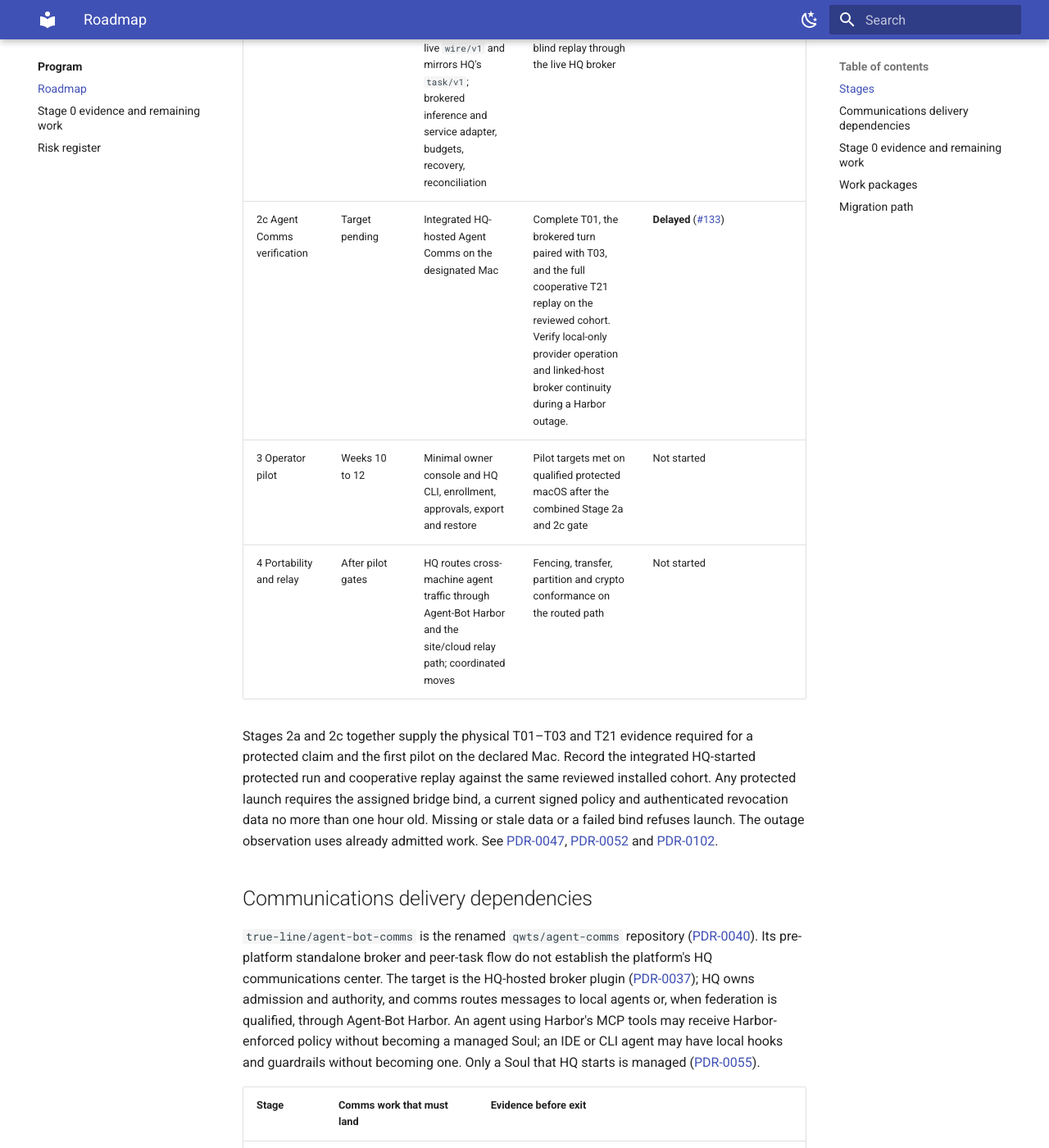
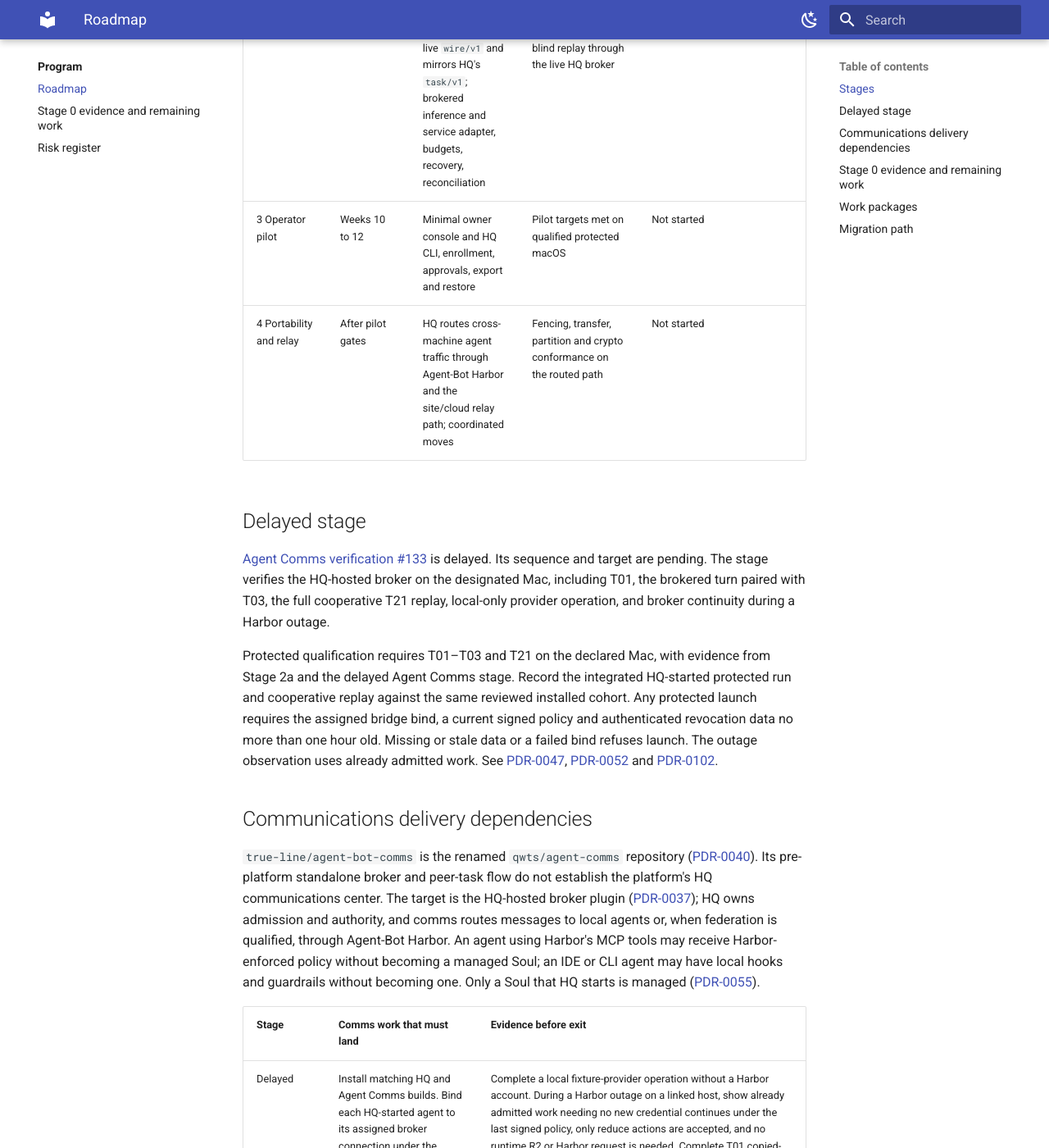
Before and after one commit to true-line/agent-bot-platform, an MkDocs documentation site: the page built from docs/10-program/roadmap.md, in a window 1280 px wide and 1400 px high, scrolled down 1268 px. Shown: the whole window at 82% size. Built offline with MkDocs 1.6.1 and Material for MkDocs 9.7.7, drawn with Linux system fonts in a browser that asks for light colours; some of the changed text lies outside the part shown.

Commit message:
Leave the delayed Agent Comms stage unnumbered
Track verification outside the numbered roadmap until its placement is decided.

Agent-Bot-Write: ghw_050970d097808a53
Agent-Bot-Session: 8e24d0bd6d68

```diff
--- a/docs/10-program/roadmap.md
+++ b/docs/10-program/roadmap.md
@@ -15,18 +15,24 @@ Stages exit on evidence. S6 estimates the dates. [PDR-0085](../04-decisions/PDR-
 | Stage | Planning range | Deliverable | Exit evidence | Recorded state |
 |---|---|---|---|---|
 | 0 Contract baseline | Weeks 1 to 2 | Glossary, schemas, fixtures, threat model, compatibility inventory, traceability | Shared fixtures validate in runtime and broker (T14) | The owner confirmed exit by approving [closeout PR #79](https://github.com/true-line/agent-bot-platform/pull/79), which closed [#66](https://github.com/true-line/agent-bot-platform/issues/66). See [evidence](#stage-0-evidence-and-remaining-work). |
-| 1 Local vertical slice | Weeks 3 to 5 | One Soul, two members, local admission, task ledger, fake adapters | One task completes with scoped proposals and one final commitment | Exit evidence complete 2026-11-17; approval of [#67](https://github.com/true-line/agent-bot-platform/issues/67) confirms exit. T04/T05/T20 passed under `managed-cooperative` ([soul-conformance PR #7](https://github.com/true-line/soul-conformance/pull/7)). [PR #10](https://github.com/true-line/soul-conformance/pull/10) [post-merge CI](https://github.com/true-line/soul-conformance/actions/runs/44104254218) passed 31 tests and `hello.soul` against the pinned runtime and real HQ. Clean reports: [artifact 14336598815](https://github.com/true-line/soul-conformance/actions/runs/44104254218/artifacts/14336598815), ZIP SHA-256 `3449cc028f36a3653de16d1fd23346df65138d31bfe0fb1fb2bc0a1fa0baeeed`. The result qualifies the cooperative profile. Stages 2a and 2c supply the protected-host evidence. |
+| 1 Local vertical slice | Weeks 3 to 5 | One Soul, two members, local admission, task ledger, fake adapters | One task completes with scoped proposals and one final commitment | Exit evidence complete 2026-11-17; approval of [#67](https://github.com/true-line/agent-bot-platform/issues/67) confirms exit. T04/T05/T20 passed under `managed-cooperative` ([soul-conformance PR #7](https://github.com/true-line/soul-conformance/pull/7)). [PR #10](https://github.com/true-line/soul-conformance/pull/10) [post-merge CI](https://github.com/true-line/soul-conformance/actions/runs/44104254218) passed 31 tests and `hello.soul` against the pinned runtime and real HQ. Clean reports: [artifact 14336598815](https://github.com/true-line/soul-conformance/actions/runs/44104254218/artifacts/14336598815), ZIP SHA-256 `3449cc028f36a3653de16d1fd23346df65138d31bfe0fb1fb2bc0a1fa0baeeed`. The result qualifies the cooperative profile. Protected qualification requires additional physical evidence. |
 | 2a Member isolation | Weeks 6 to 7 | HQ-controlled local launch and account isolation, Machine signing custody, host egress enforcement and cooperative refusal | On the declared Mac, verify T02 custody and no fallback, T03 direct egress denial, and the host-side cooperative refusal and profile evidence for T21. Check linked-host outage policy for already admitted work. | In progress ([#68](https://github.com/true-line/agent-bot-platform/issues/68)) |
 | 2b Brokered adapters | Weeks 8 to 9 | HQ-hosted comms routes live `wire/v1` and mirrors HQ's `task/v1`; brokered inference and service adapter, budgets, recovery, reconciliation | Unknown effects reconcile without blind replay through the live HQ broker | Not started |
-| 2c Agent Comms verification | Target pending | Integrated HQ-hosted Agent Comms on the designated Mac | Complete T01, the brokered turn paired with T03, and the full cooperative T21 replay on the reviewed cohort. Verify local-only provider operation and linked-host broker continuity during a Harbor outage. | **Delayed** ([#133](https://github.com/true-line/agent-bot-platform/issues/133)) |
-| 3 Operator pilot | Weeks 10 to 12 | Minimal owner console and HQ CLI, enrollment, approvals, export and restore | Pilot targets met on qualified protected macOS after the combined Stage 2a and 2c gate | Not started |
+| 3 Operator pilot | Weeks 10 to 12 | Minimal owner console and HQ CLI, enrollment, approvals, export and restore | Pilot targets met on qualified protected macOS | Not started |
 | 4 Portability and relay | After pilot gates | HQ routes cross-machine agent traffic through Agent-Bot Harbor and the site/cloud relay path; coordinated moves | Fencing, transfer, partition and crypto conformance on the routed path | Not started |
 
-Stages 2a and 2c together supply the physical T01–T03 and T21 evidence
-required for a protected claim and the first pilot on the declared Mac.
-Record the integrated HQ-started protected run and cooperative replay against
-the same reviewed installed cohort. Any
-protected launch requires the assigned bridge bind, a current signed policy
+## Delayed stage
+
+[Agent Comms verification #133](https://github.com/true-line/agent-bot-platform/issues/133)
+is delayed. Its sequence and target are pending. The stage verifies the HQ-hosted
+broker on the designated Mac, including T01, the brokered turn paired with T03,
+the full cooperative T21 replay, local-only provider operation, and broker
+continuity during a Harbor outage.
+
+Protected qualification requires T01–T03 and T21 on the declared Mac, with
+evidence from Stage 2a and the delayed Agent Comms stage. Record the integrated
+HQ-started protected run and cooperative replay against the same reviewed
+installed cohort. Any protected launch requires the assigned bridge bind, a current signed policy
 and authenticated revocation data no more than one hour old. Missing or stale
 data or a failed bind refuses launch. The outage observation uses already
 admitted work. See [PDR-0047](../04-decisions/PDR-0047-harbor-is-the-control-plane-of-a-linked-machine.md),
@@ -49,13 +55,13 @@ Only a Soul that HQ starts is managed
 
 | Stage | Comms work that must land | Evidence before exit |
 |---|---|---|
-| 2c | Install matching HQ and Agent Comms builds. Bind each HQ-started agent to its assigned broker connection under the Machine-provisioned account layout. | Complete a local fixture-provider operation without a Harbor account. During a Harbor outage on a linked host, show already admitted work needing no new credential continues under the last signed policy, only reduce actions are accepted, and no runtime R2 or Harbor request is needed. Complete T01 copied-handle refusal before the operation and after HQ restart. Match the authenticated brokered turn to T03 host egress evidence and complete the cooperative T21 replay on the reviewed cohort. [Delayed stage #133](https://github.com/true-line/agent-bot-platform/issues/133) |
+| Delayed | Install matching HQ and Agent Comms builds. Bind each HQ-started agent to its assigned broker connection under the Machine-provisioned account layout. | Complete a local fixture-provider operation without a Harbor account. During a Harbor outage on a linked host, show already admitted work needing no new credential continues under the last signed policy, only reduce actions are accepted, and no runtime R2 or Harbor request is needed. Complete T01 copied-handle refusal before the operation and after HQ restart. Match the authenticated brokered turn to T03 host egress evidence and complete the cooperative T21 replay on the reviewed cohort. [Delayed stage #133](https://github.com/true-line/agent-bot-platform/issues/133) |
 | 2b | Connect live broker delivery to `wire/v1` and mirror authoritative HQ task records through `task/v1`, then broker inference and service effects. | End-to-end routed frame, task receipt and recovery evidence on the exact released cohort. Codec fixtures alone do not satisfy this row. |
 | 4 | Route cross-machine messages from HQ through Harbor and qualified relays; preserve the separate `control-v1` authority boundary. | Federation, partition and transfer tests on that route, including refusal of remote control over relay traffic. |
 
 The published comms [v0.5.6 release](https://github.com/true-line/agent-bot-comms/releases/tag/v0.5.6) includes the HQ plugin packaging
 ([PR #323](https://github.com/true-line/agent-bot-comms/pull/323)). A matching
-HQ release, installation, and brokered physical run are Stage 2c evidence gates. Live `wire/v1` delivery
+HQ release, installation, and brokered physical run are evidence gates for the delayed Agent Comms stage. Live `wire/v1` delivery
 remains tracked in [comms #300](https://github.com/true-line/agent-bot-comms/issues/300).
 Physical evidence uses the matching installed cohort. The controlled test Soul uses the
 [owner-approved frozen definition and launch-input rule](../04-decisions/PDR-0102-protected-adapter-qualification.md#controlled-stage-2a-soul-measurement);
@@ -74,7 +80,7 @@ addresses the Darwin process observer separately. These source slices do not
 provide the signed frozen `.soul` release, authenticated one-use completion,
 secure-admin v3 host signing, released adapter cohort or physical T01–T03/T21
 results. The [Stage 2a tracker](https://github.com/true-line/agent-bot-platform/issues/68)
-and [delayed Stage 2c tracker](https://github.com/true-line/agent-bot-platform/issues/133)
+and [delayed Agent Comms tracker](https://github.com/true-line/agent-bot-platform/issues/133)
 record progress on the combined physical gate.
 [DRIFT-018](../00-governance/drift-register.md#drift-018-profile-values-say-managed-for-souls-hq-does-not-start)
 tracks released profile values that still say `managed` for externally started
```
Also changed, not shown: docs/02-requirements/product-requirements.md (+2 -2 lines), docs/02-requirements/traceability-matrix.md (+2 -2 lines), docs/03-architecture/trust-domains-and-profiles.md (+1 -1 lines), docs/07-verification/conformance-catalog.md (+7 -7 lines), docs/07-verification/test-strategy.md (+9 -5 lines), 3 other files.
